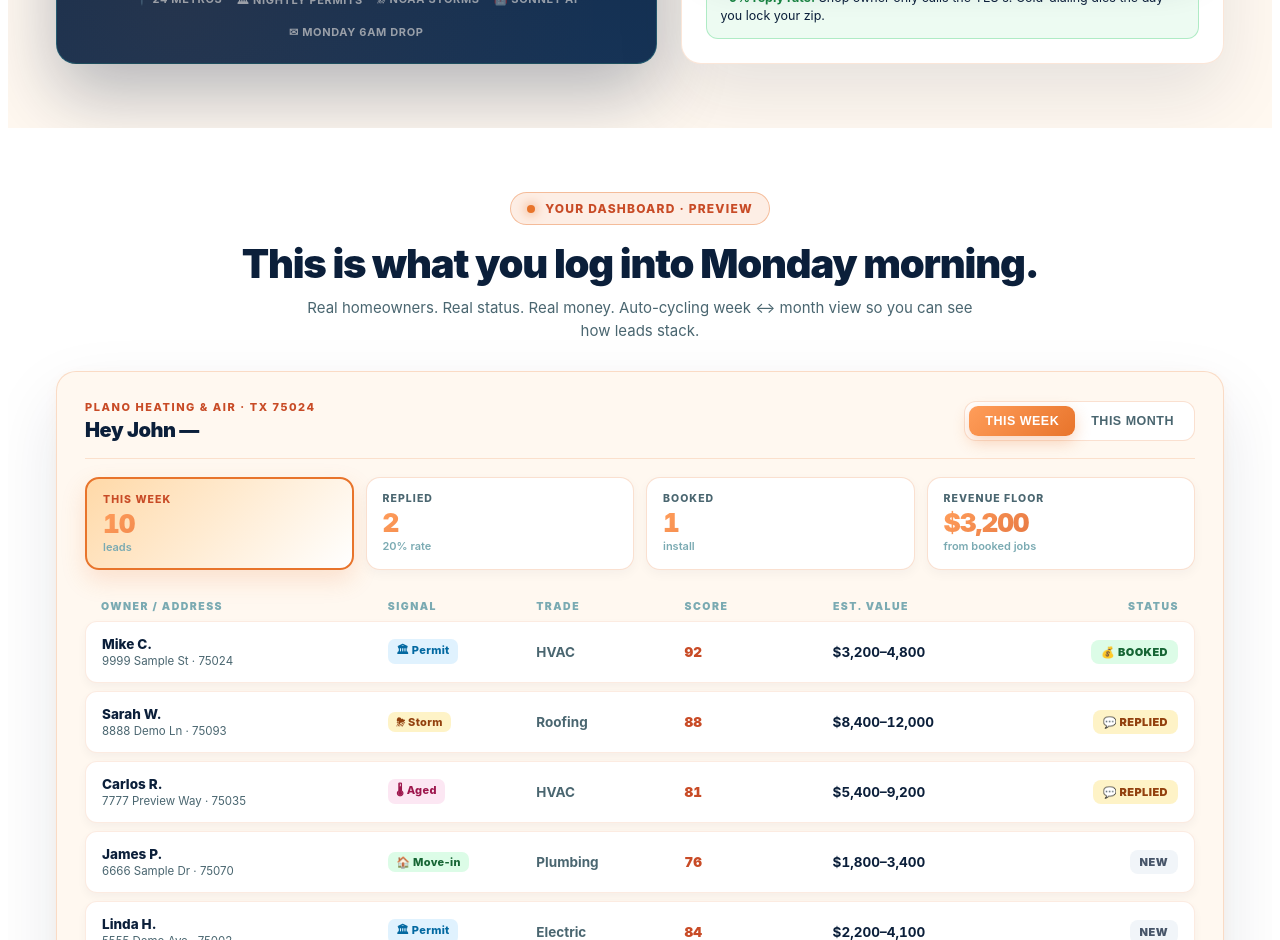
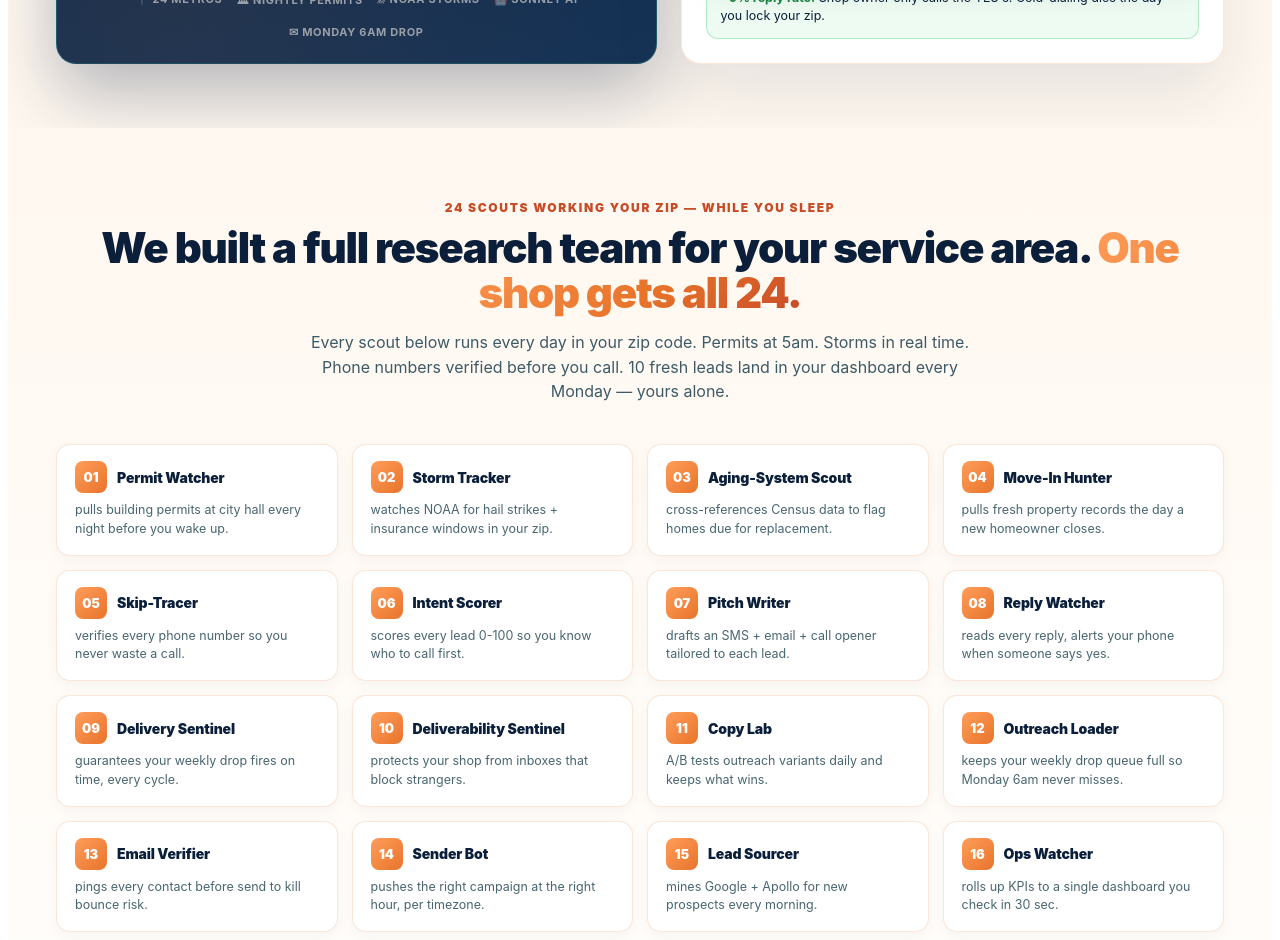
Before and after one commit to petermcshane0512-design/ringoco, a Next.js app: page / in a window 1280 px wide. Shown: the part 1860-2800 px from the top of the page. Built offline with nearby package versions, Linux system fonts and the light colour scheme; no server answers.

Commit message:
Delete LiveDashboardPreview: second dashboard render clashed with hero command-center card

```diff
--- a/src/app/page.tsx
+++ b/src/app/page.tsx
@@ -6,8 +6,6 @@ import Link from 'next/link'
 import Image from 'next/image'
 import { useAuth } from '@clerk/nextjs'
 import LiveAIPipeline from '@/components/LiveAIPipeline'
-import LiveDashboardPreview from '@/components/LiveDashboardPreview'
-import AnimatedRevenueCounter from '@/components/AnimatedRevenueCounter'
 import { LEADS_PER_WEEK, LEADS_PER_MONTH } from '@/lib/offer'
 import HeroStatic from './HeroStatic'
 import OpportunityChecker from '@/components/OpportunityChecker'
@@ -401,10 +399,11 @@ function HomeContent() {
 
       <Reveal><LiveAIPipeline /></Reveal>
 
-      {/* LIVE DASHBOARD PREVIEW — animated mockup of Week/Month dashboard
-          view. Shows prospects how leads stack + book over time. Auto
-          toggles week ↔ month every 6s. */}
-      <Reveal><LiveDashboardPreview /></Reveal>
+      {/* LiveDashboardPreview DELETED 2026-06-10 per Peter. It was a second,
+          light-themed dashboard render that clashed with the dark command-
+          center LeadsCard in the hero — two different "dashboards" on one
+          page reads as two different products. The hero card (which matches
+          the real post-redesign dashboard aesthetic) is the single preview. */}
 
       {/* SCOUT TEAM — 24 named specialist systems working the contractor's
           zip 24/7. Reframes the "AI agents" angle as a research team
```
